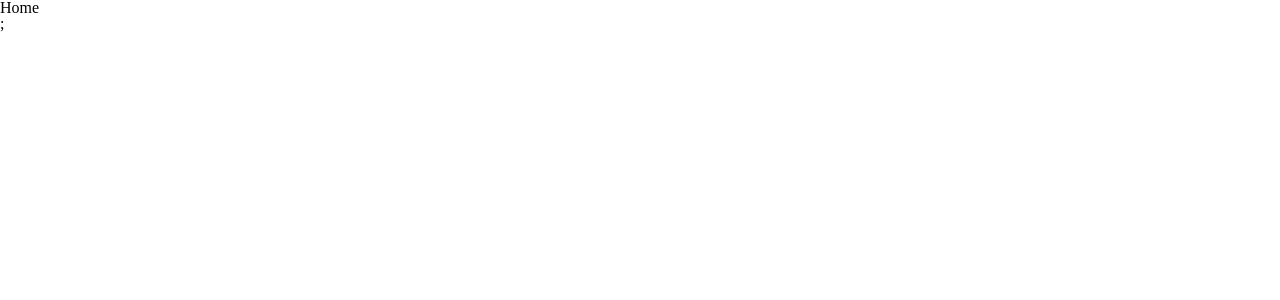
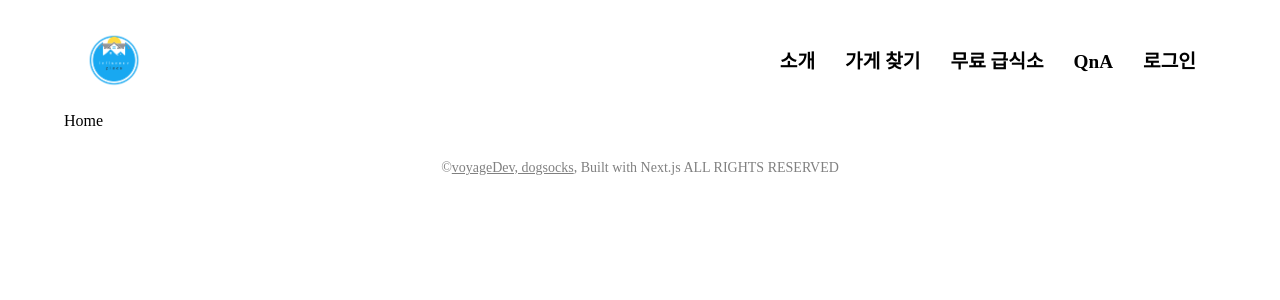
Before and after one commit to cks612/Influence_Store, a Next.js app: page / in a window 1280 px wide. Shown: the top 300 px of the page. Built offline with nearby package versions, Linux system fonts and the light colour scheme.

Commit message:
[FEAT] initial Settings to Layout & Content components
헤더와 풋터 및 컨텐트 컴포넌트 초기세팅 완료

```diff
--- /dev/null
+++ b/src/components/Content/ContentTitle/styles.ts
@@ -0,0 +1,5 @@
+import styled from "styled-components";
+
+export const StyledTitle = styled.h2`
+  ${({ theme }) => theme.commonFont("1.3em", "900")};
+`;
--- /dev/null
+++ b/src/components/common/Footer/index.tsx
@@ -0,0 +1,29 @@
+import React from "react";
+import styled from "styled-components";
+
+const Footer = () => {
+  return (
+    <FooterContainer>
+      ©
+      <a href="https://github.com/cks612" target="_blank" rel="noreferrer">
+        voyageDev, dogsocks
+      </a>
+      , Built with Next.js ALL RIGHTS RESERVED
+    </FooterContainer>
+  );
+};
+
+export default Footer;
+
+export const FooterContainer = styled.footer`
+  ${({ theme }) => theme.commonPadding("32px", "24px")};
+  color: ${({ theme }) => theme.text4};
+  font-size: 14px;
+  text-align: center;
+
+  a {
+    all: unset;
+    text-decoration: underline;
+    cursor: pointer;
+  }
+`;
--- /dev/null
+++ b/src/components/common/Gnb/index.tsx
@@ -0,0 +1,66 @@
+import Image from "next/image";
+import Link from "next/link";
+import React from "react";
+import styled from "styled-components";
+
+const GNB_MENU = [
+  { id: 1, label: "소개", url: "/introduce" },
+  { id: 2, label: "가게 찾기", url: "/store" },
+  { id: 3, label: "무료 급식소", url: "/soupKitchen" },
+  { id: 4, label: "QnA", url: "/qna" },
+  { id: 5, label: "로그인", url: "/login" },
+];
+
+const Gnb = () => {
+  return (
+    <GnbWrapper>
+      <Link href="/">
+        <Image
+          src="/images/pageLogo.png"
+          width={60}
+          height={60}
+          alt="logo"
+          priority
+        />
+      </Link>
+
+      <GnbMenu>
+        {GNB_MENU.map(menu => {
+          const { id, label, url } = menu;
+          return (
+            <Link key={id} href={url}>
+              <p>{label}</p>
+            </Link>
+          );
+        })}
+      </GnbMenu>
+    </GnbWrapper>
+  );
+};
+
+export default Gnb;
+
+const GnbWrapper = styled.div`
+  display: flex;
+  gap: 50px;
+  padding: 20px 20px;
+`;
+
+const GnbMenu = styled.div`
+  display: flex;
+  justify-content: flex-end;
+  align-items: center;
+  gap: 30px;
+  width: 100%;
+
+  a {
+    text-decoration: none;
+    color: #000;
+    font-size: 1.2em;
+    font-weight: 600;
+
+    &:hover {
+      color: ${({ theme }) => theme.text2};
+    }
+  }
+`;
--- /dev/null
+++ b/src/components/common/Layout/index.tsx
@@ -0,0 +1,27 @@
+import React from "react";
+import styled from "styled-components";
+import Footer from "../Footer";
+import Gnb from "../Gnb";
+
+interface ChildrenProps {
+  children: React.ReactNode;
+}
+
+const Layout = ({ children }: ChildrenProps) => {
+  return (
+    <StyledLayout>
+      <Gnb />
+      {children}
+      <Footer />
+    </StyledLayout>
+  );
+};
+
+export default Layout;
+
+const StyledLayout = styled.main`
+  position: relative;
+  max-width: 90%;
+  padding-top: 10px;
+  margin: 0 auto;
+`;
--- a/src/pages/_app.tsx
+++ b/src/pages/_app.tsx
@@ -6,6 +6,7 @@ import {
 } from "@tanstack/react-query";
 import type { AppProps } from "next/app";
 import { ThemeProvider } from "styled-components";
+import Layout from "../components/common/Layout";
 import GlobalStyles from "../styles/_GlobalStyles";
 import { color, mixins } from "../styles/_theme";
 
@@ -21,7 +22,9 @@ export default function App({
         <QueryClientProvider client={queryClient}>
           <Hydrate state={pageProps.dehydratedState}>
             <GlobalStyles />
-            <Component {...pageProps} />;
+            <Layout>
+              <Component {...pageProps} />
+            </Layout>
           </Hydrate>
         </QueryClientProvider>
       </ThemeProvider>
--- a/src/pages/index.tsx
+++ b/src/pages/index.tsx
@@ -1,3 +1,5 @@
+import styled from "styled-components";
+
 export default function Home() {
   return (
     <>
```
Also changed, not shown: src/components/Content/ContentTitle/index.tsx (added, +12 -0 lines), src/components/Content/ContentWrapper/index.tsx (added, +12 -0 lines), src/components/Content/ContentWrapper/styles.ts (added, +15 -0 lines), public/images/pageLogo.png (added).
